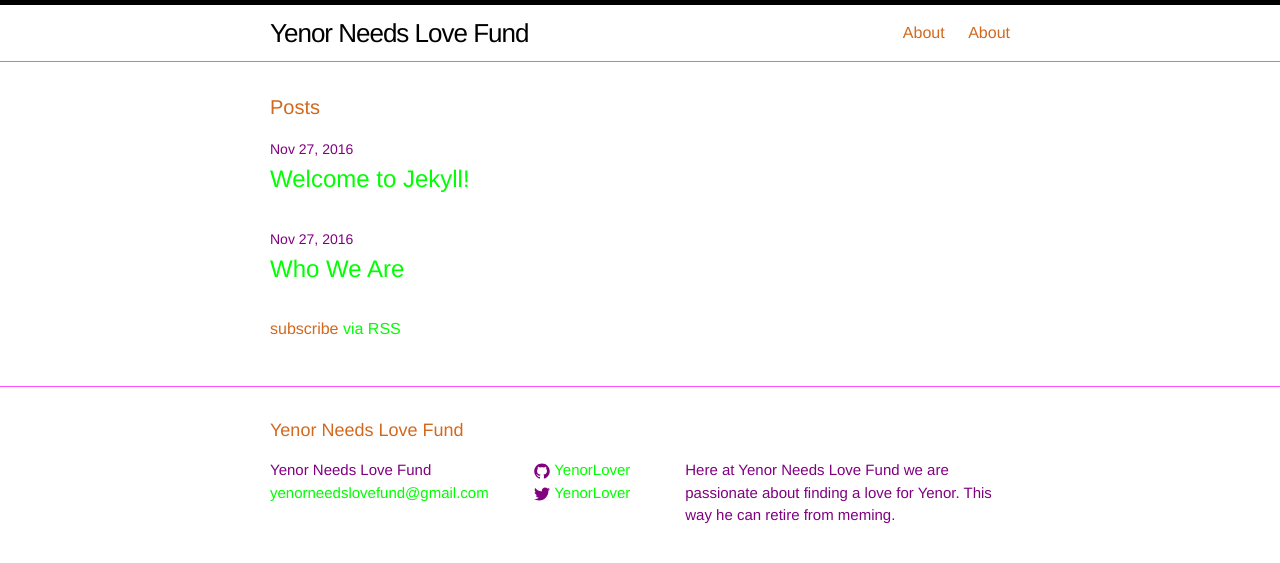
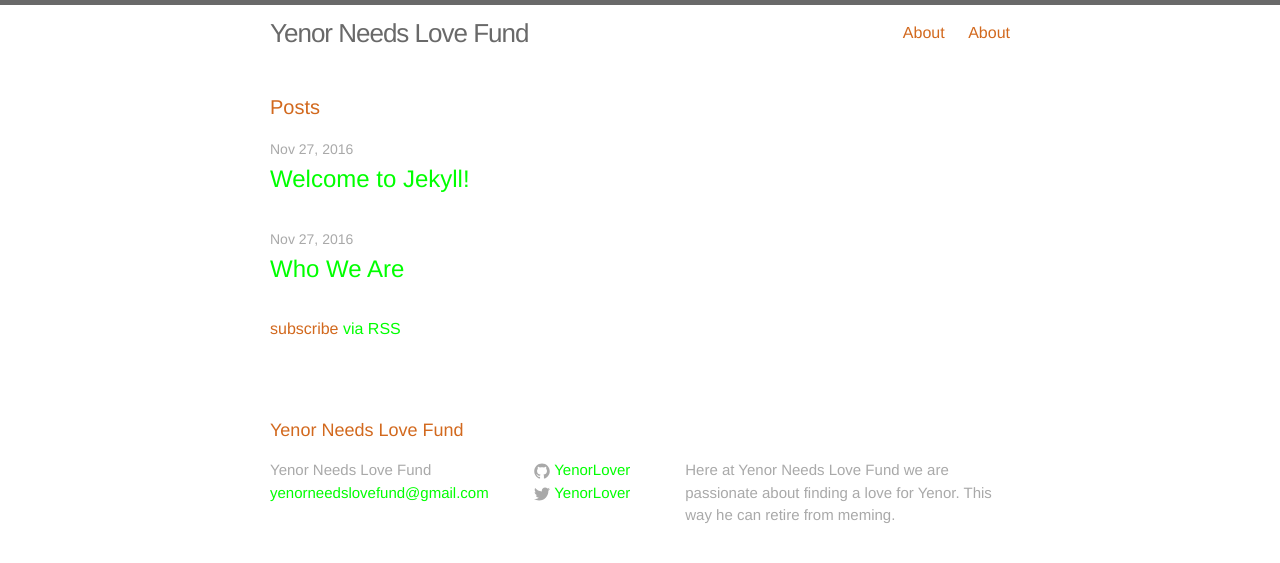
Before and after one commit to killbotryan/killbotryan.github.io, a Jekyll site: the page built from index.html, in a window 1280 px wide. Shown: the top 563 px of the page. Built offline with Jekyll 4.4.1, drawn with Linux system fonts in a browser that asks for light colours.

Commit message:
Update main.scss

```diff
--- a/css/main.scss
+++ b/css/main.scss
@@ -18,7 +18,7 @@ $text-color:       chocolate;
 $background-color: white;
 $brand-color:      lime;
 
-$grey-color:       purple;
+$grey-color:       darkgrey;
 $grey-color-light: lighten($grey-color, 40%);
 $grey-color-dark:  darken($grey-color, 25%);
 
```
